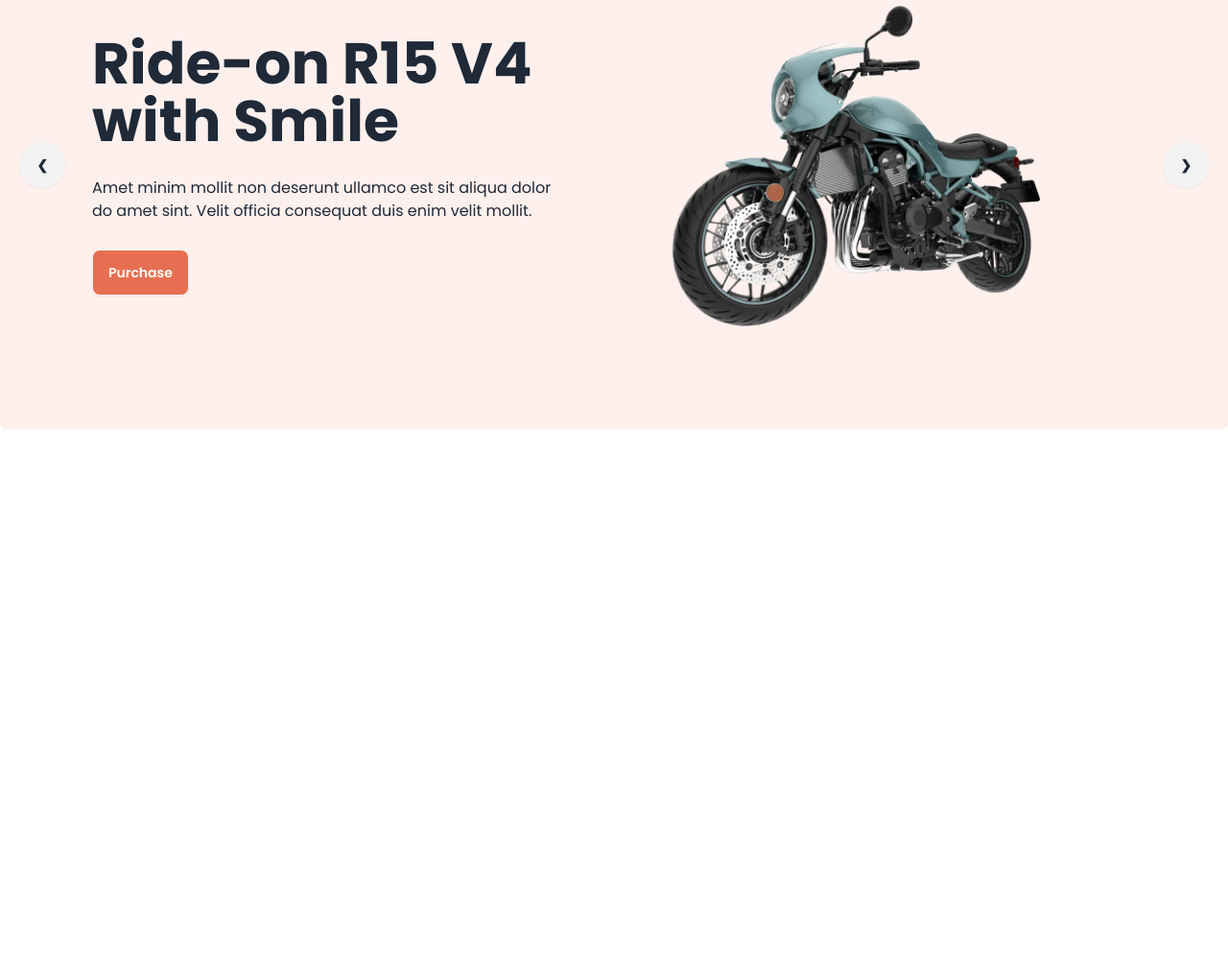
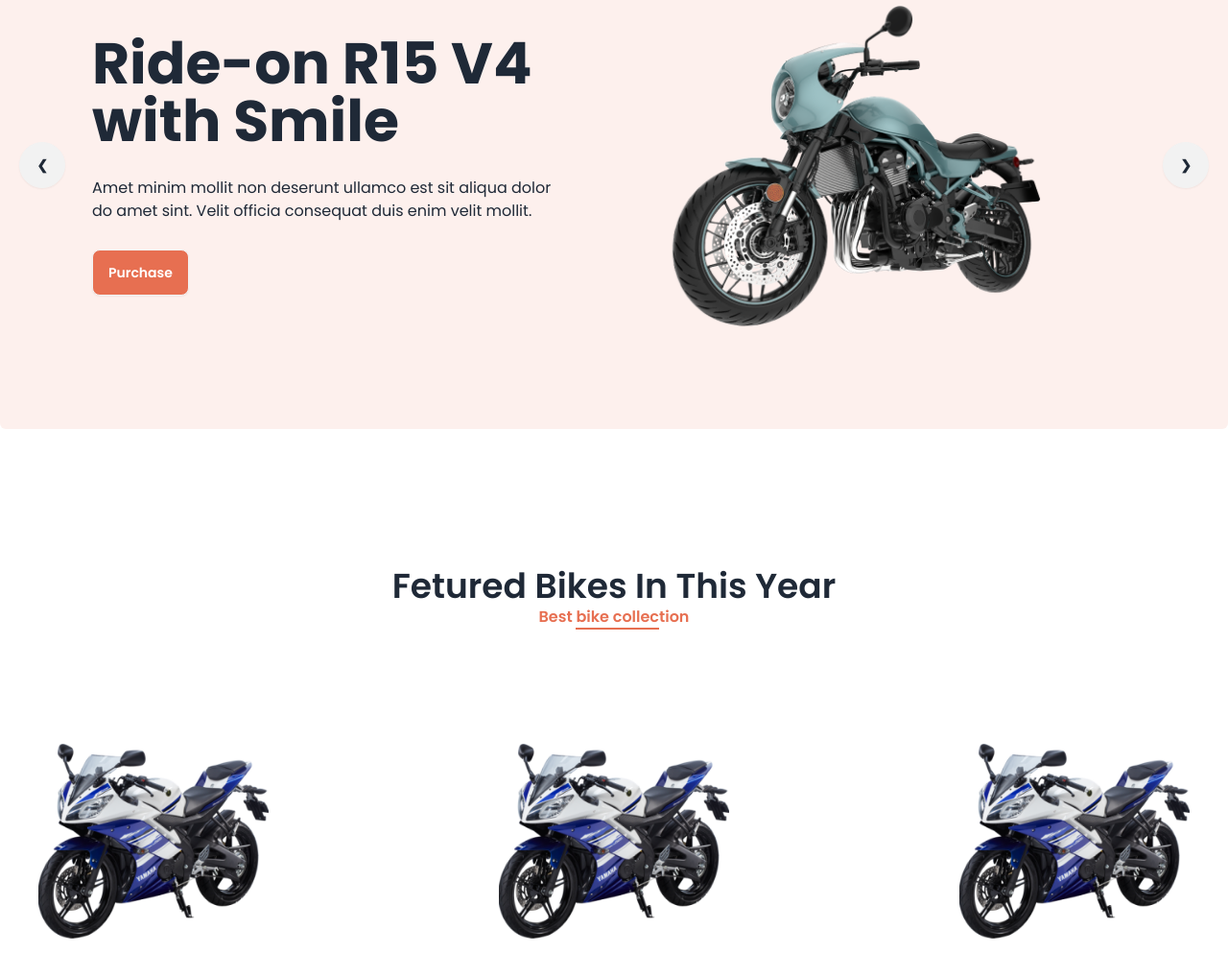
Before and after one commit to Rahelk404/biker-zone-daisy-ui, a plain HTML site: page index.html in a window 1280 px wide. Shown: the part 251-1269 px from the top of the page at 96% size. Before the commit the page ends 800 px from the top, so only its background shows below. Drawn offline with nearby package versions, Linux system fonts and the light colour scheme.

Commit message:
added feature bike section with grid

```diff
--- a/index.html
+++ b/index.html
@@ -24,6 +24,7 @@
                     colors: {
                         'btn-primary': '#E76F51',
                         'header-color': 'rgba(231, 111, 81, 0.1)',
+                        'color-redz': 'rgb(231, 111, 81)',
                     }
                 }
             }
@@ -166,7 +167,30 @@
     </header>
 
     <!-- Main section -->
-    <main></main>
+    <main class="container mx-auto">
+        <!-- Feature bikes section -->
+        <section>
+            <!-- section title -->
+             <div class="text-center mt-20 lg:mt-36">
+                <h1 class="lg:text-4xl text-3xl font-semibold">Fetured Bikes In This Year</h1>
+                <h2 class="font-semibold text-color-redz">Best <span class="border-b-2 border-color-redz">bike collec</span>tion</h2>
+             </div>
+
+             <!-- bike image section -->
+              <div class="grid grid-cols-1 lg:grid-cols-3 p-10 gap-24 lg:gap-60 mt-10 lg:mt-20">
+                <div>
+                    <img class="w-full" src="images/others/feature-bike.png" alt="">
+                </div>
+                <div>
+                    <img class="w-full" src="images/others/feature-bike.png" alt="">
+                </div>
+                <div>
+                    <img class="w-full" src="images/others/feature-bike.png" alt="">
+                </div>
+
+              </div>
+        </section>
+    </main>
 
     <!-- Footer section -->
     <footer></footer>
```
